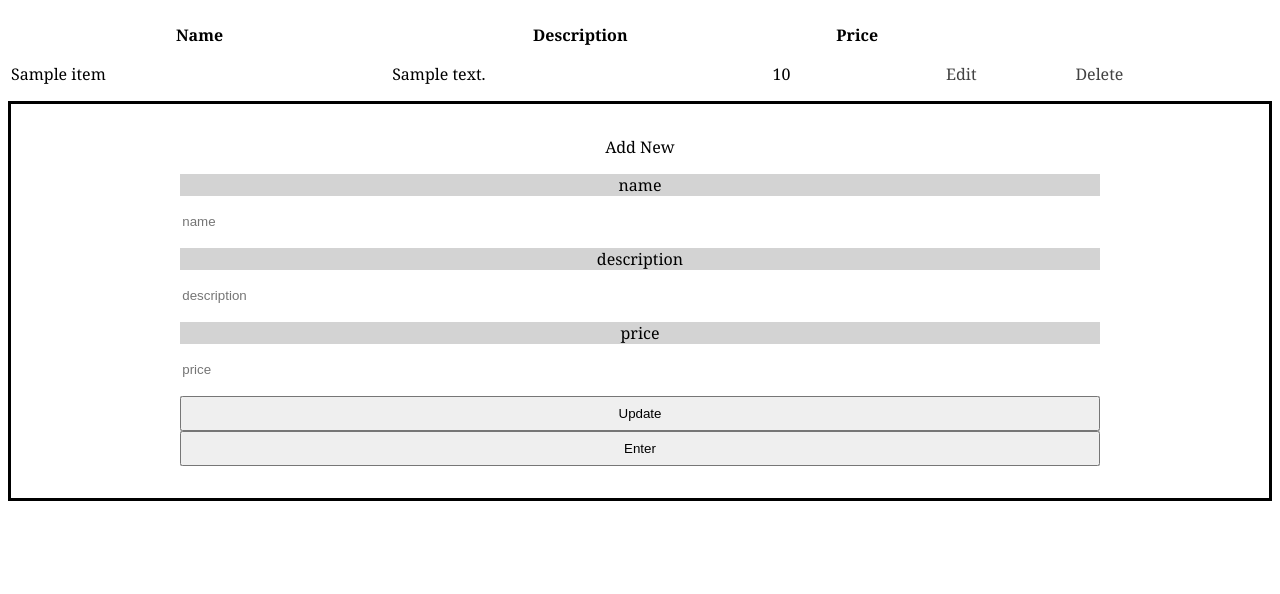
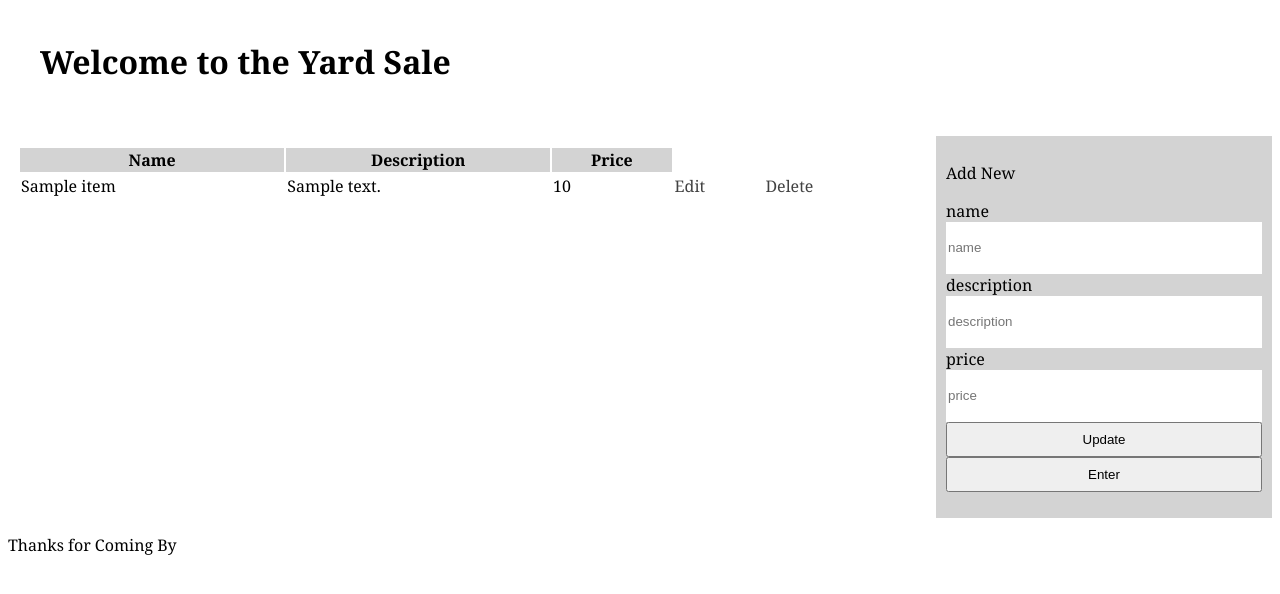
Before and after one commit to lukedanielchang/yardsale, a PHP site: page / in a window 1280 px wide. Shown: the top 594 px of the page. Run offline with PHP 8.4, Linux system fonts and the light colour scheme; tables that the repository leaves empty or names only in its code hold one stand-in row (values such as "Sample post").

Commit message:
Add files via upload

```diff
--- a/index.php
+++ b/index.php
@@ -1,43 +1,45 @@
 <html>
     <head>
         <title>Yard Sale</title>
-        <script src="bootstrap.min.js"></script>
+        <script src="main.js"></script>
         <link rel="stylesheet" type="text/css" href="style.css">
     </head>
     <body>
         <?php require_once 'process.php'; ?>
-        <div class="container">
+
             <?php
             $mysqli = new mysqli('localhost', 'root', 'ghi96djdHRM4OXgS', 'yardsale')
                     or die(mysqli_error($mysqli));
             $result = $mysqli->query("SELECT * FROM items");
             //while to fetch
             ?>
-        <div class="row">
+
+        <h1>Welcome to the Yard Sale</h1>
+        <div class="container">
+            <div class="columns left" id="datarow">
                 <table class="table">
                     <thead>
                         <tr>
-                        <th>Name</th>
+                            <th onclick="sortTable(0)">Name</th>
                             <th>Description</th>
-                        <th>Price</th>
+                            <th onclick="sortTable(1)">Price</th>
                         </tr>
                     </thead>
-                <?php while($row = $result->fetch_assoc()): ?>
+                    <?php while ($row = $result->fetch_assoc()): ?>
                         <tr>
                             <td><?php echo $row['name']; ?></td>
                             <td><?php echo $row['description']; ?></td>
                             <td><?php echo $row['price']; ?></td>
                             <td>
-                          <a href="index.php?edit=<?php echo $row['id'];?>"> Edit</a>
+                                <a href="index.php?edit=<?php echo $row['id']; ?>">Edit</a>
                             </td>
                             <td>
-                          <a href="index.php?delete=<?php echo $row['id'];?>"
-                        > Delete</a>
+                                <a href="index.php?delete=<?php echo $row['id']; ?>"
+                                   >Delete</a>
                             </td>
                         </tr>
                     <?php endwhile; ?>
                 </table>
-        </div>
             </div>
             <?php
             pre_r($result->fetch_assoc());
@@ -49,34 +51,36 @@
             }
             ?>
 
-    <div class="form-rows">
+            <div class="columns right" id="inputform">
                 <p>Add New</p>
-        <form action="process.php" method="POST">
+                <form action="process.php" method="POST" id="formI">
                     <input type="hidden" name ="id" value="<?php echo $id ?>"></input>
-        <div class="form-group"
-                 accesskey=""<label>name</label>
-                <input type="text" name="name" value="<?php echo $name; ?>" placeholder="name">
+                    <div><label>name</label>
+                        <input type="text" name="name" value="<?php echo $name; ?>" id="name" placeholder="name">
                     </div>
-            <div class="form-group"
+                    <div>
                          <label>description</label>
                         <input type="text" name="description" value="<?php echo $description; ?>" placeholder="description">
                     </div>
-            <div class="form-group"
+                    <div>
                          <label>price</label>
                         <input type="text" name="price" value="<?php echo $price; ?>" placeholder="price">
                     </div>
                     <?php
-            if($update==true):
+                    if ($update == true):
                         ?>
-            <button type="submit" name="update">Update</button>
+                        <button type="submit" name="update" onclick="validate()">Update</button>
                     <?php else: ?>
-<button type="submit" name="update">Update</button>
-    <?php endif; ?>
-            <div class="form-group">
-                <button type="submit" class="btn btn-primary" name="save">Enter</button>
+                        <button type="submit" name="save" onclick="validate()">Update</button>
+                    <?php endif ?>
+                    <div>
+                        <button type="submit" name="save" onclick="validate()">Enter</button>
                     </div>
                 </form>
             </div>
         </div>
     </body>
+    <footer>
+        <p>Thanks for Coming By</p>
+    </footer>
 </html
--- /dev/null
+++ b/main.js
@@ -0,0 +1,71 @@
+function sortTable(n) {
+    var table, rows, switching, i, x, y, shouldSwitch, dir, switchcount = 0;
+    table = document.getElementById("table");
+    switching = true;
+    // Set the sorting direction to ascending:
+    dir = "asc";
+    /* Make a loop that will continue until
+     no switching has been done: */
+    while (switching) {
+        // Start by saying: no switching is done:
+        switching = false;
+        rows = table.rows;
+        /* Loop through all table rows (except the
+         first, which contains table headers): */
+        for (i = 1; i < (rows.length - 1); i++) {
+            // Start by saying there should be no switching:
+            shouldSwitch = false;
+            /* Get the two elements you want to compare,
+             one from current row and one from the next: */
+            x = rows[i].getElementsByTagName("TD")[n];
+            y = rows[i + 1].getElementsByTagName("TD")[n];
+            /* Check if the two rows should switch place,
+             based on the direction, asc or desc: */
+            if (dir == "asc") {
+                if (x.innerHTML.toLowerCase() > y.innerHTML.toLowerCase()) {
+                    // If so, mark as a switch and break the loop:
+                    shouldSwitch = true;
+                    break;
+                }
+            } else if (dir == "desc") {
+                if (x.innerHTML.toLowerCase() < y.innerHTML.toLowerCase()) {
+                    // If so, mark as a switch and break the loop:
+                    shouldSwitch = true;
+                    break;
+                }
+            }
+        }
+        if (shouldSwitch) {
+            /* If a switch has been marked, make the switch
+             and mark that a switch has been done: */
+            rows[i].parentNode.insertBefore(rows[i + 1], rows[i]);
+            switching = true;
+            // Each time a switch is done, increase this count by 1:
+            switchcount++;
+        } else {
+            /* If no switching has been done AND the direction is "asc",
+             set the direction to "desc" and run the while loop again. */
+            if (switchcount == 0 && dir == "asc") {
+                dir = "desc";
+                switching = true;
+            }
+        }
+    }
+}
+
+function goInput() {
+    document.getElementById("name").focus();
+}
+
+function validate() {
+    var name = document.forms["inputform"]["name"].value;
+    var description = document.forms["inputform"]["description"].value;
+    var price = document.forms["inputform"]["price"].value;
+
+    if (name == "" || description == "" || price == "") {
+        alert("enter a value");
+        return false;
+    } else
+        return true;
+
+}
--- a/process.php
+++ b/process.php
@@ -46,7 +46,6 @@ if(isset($_GET['edit'])){
         $description = $row['description'];
         $price = $row['price'];
     }
-
 }
 
 if (isset($_POST['update'])){
@@ -59,7 +58,6 @@ if (isset($_POST['update'])){
     WHERE id=$id") or die($mysqli->error);
 
 header("location: index.php");
-
 }
 
 ?>
--- a/style.css
+++ b/style.css
@@ -1,32 +1,55 @@
+/*global*/
+
+h1{
+    padding: 1em;
+}
 body{
     font: 15px;
     font-family: Cambria, Cochin, Georgia, Times, 'Times New Roman', serif;
-}
-
-table{
-    width: 100%;
-    border-block-color: black;
-}
-
-th{
-    height: 50px;
 }
 
 a{
     text-decoration: none;
     color: #424242;
 }
-.form-rows{
-    padding: 1em;
-    text-align: center;
-    border-style: solid;
-    border-block-color: black;
+
+/*table styles*/
+table{
+    width: 100%;
 }
-form{
-    width: 75%;
+
+th{
+    background-color: lightgray;
+}
+
+tr{
+    border-bottom: 1px solid black;
+}
+
+.columns{
+    float: left;
+    padding: 10px;
+}
+.left{
+    width: 70%;
+}
+
+.right{
+    width: 25%;
+}
+
+.container:after {
+    content: "";
+    display: table;
+    clear: both;
+}
+/*form styles*/
+#inputform{
     background-color: lightgray;
     margin-left: auto;
     margin-right: auto;
+    float: right;
+    position: sticky;
 }
 
 input[type="text"]{
```
Lines whose indentation alone changed are shown as unchanged.
